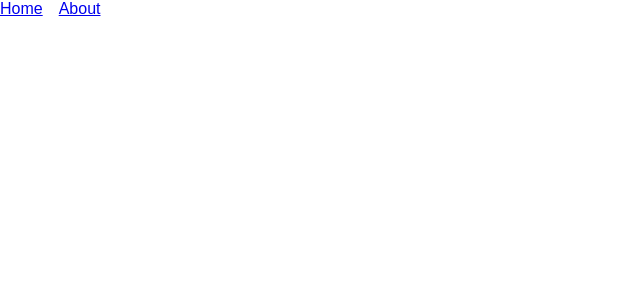
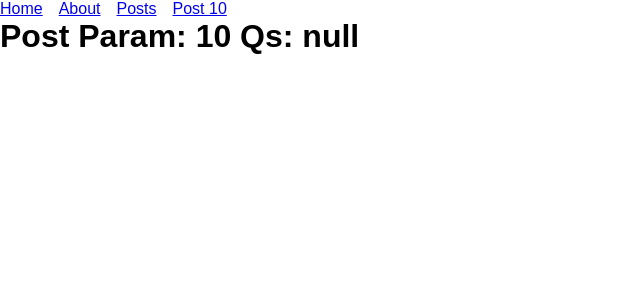
Before and after one commit to DarlanAugusto/react-router-dom-tutorial, a React (Vite) app: page /posts/10 in a window 1280 px wide. Before the commit this address had no page. Shown: the top 300 px of the page, without its empty margins (0-640 px from the left). Built offline with nearby package versions, Linux system fonts and the light colour scheme.

Commit message:
Params e Query String com useParams e useSearchParams

```diff
--- a/src/components/Menu/index.tsx
+++ b/src/components/Menu/index.tsx
@@ -7,6 +7,8 @@
             <ul>
                 <li><Link to="/">Home</Link></li>
                 <li><Link to="/about">About</Link></li>
+                <li><Link to="/posts">Posts</Link></li>
+                <li><Link to="/posts/10">Post 10</Link></li>
             </ul>
         </nav>
     )
--- /dev/null
+++ b/src/components/Post/index.tsx
@@ -0,0 +1,14 @@
+import { useParams, useSearchParams } from 'react-router-dom';
+import './style.css';
+
+export const Post = () => {
+    const params = useParams();
+    const { id } = params;
+    const [qs, setQs] = useSearchParams();
+
+    return(
+        <div>
+            <h1>Post {`Param: ${id}`} {`Qs: ${qs.get('page')}`}</h1>
+        </div>
+    );
+}
--- a/src/main.tsx
+++ b/src/main.tsx
@@ -9,6 +9,7 @@
 // Rotas
 import { BrowserRouter, Routes, Route } from 'react-router-dom'
 import { Menu } from './components/Menu'
+import { Post } from './components/Post'
 
 ReactDOM.createRoot(document.getElementById('root') as HTMLElement).render(
   <React.StrictMode>
@@ -17,6 +18,7 @@
       <Routes>
         <Route path='/' element={<Home />} />
         <Route path='/about' element={<About />} />
+        <Route path='/posts/:id?' element={<Post />} />
       </Routes>
     </BrowserRouter>
   </React.StrictMode>
```
Also changed, not shown: src/components/Post/style.css (added).
